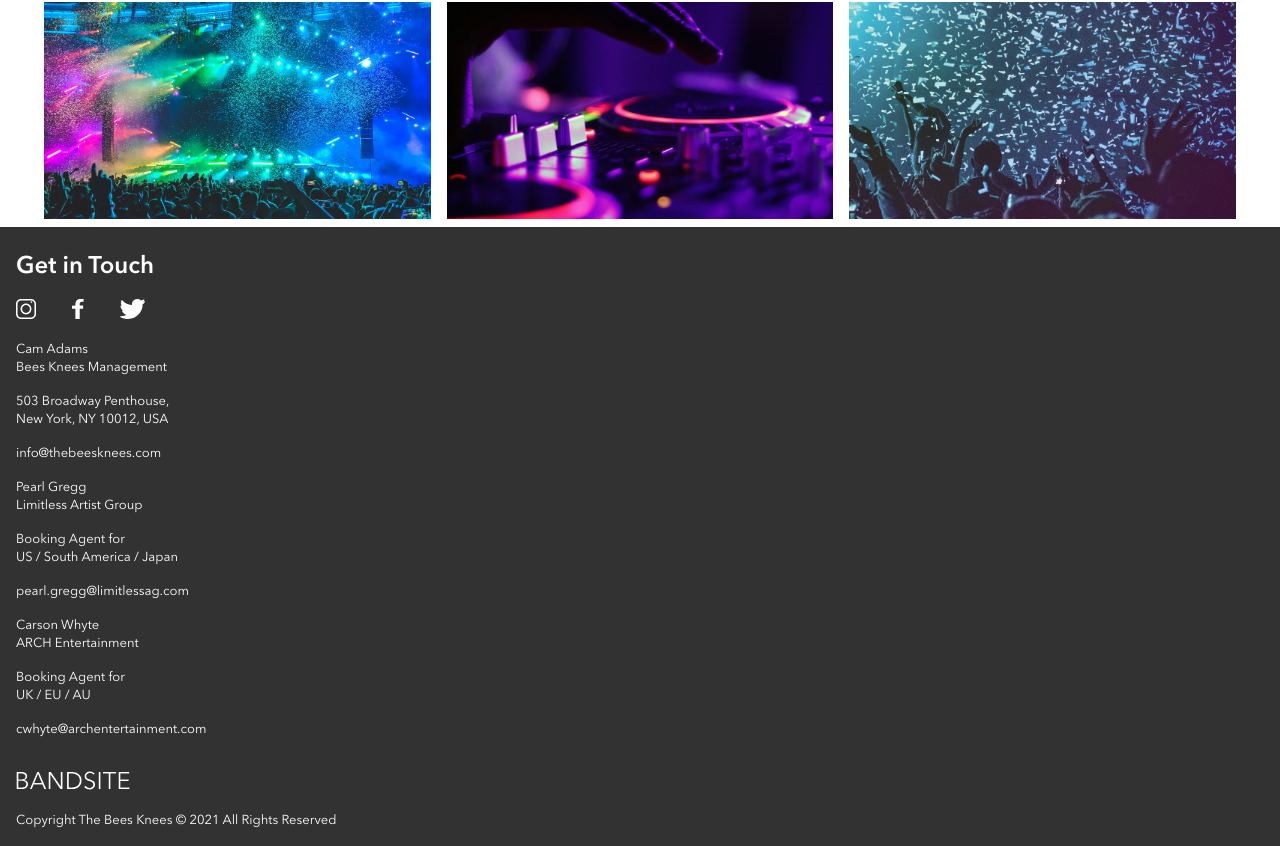
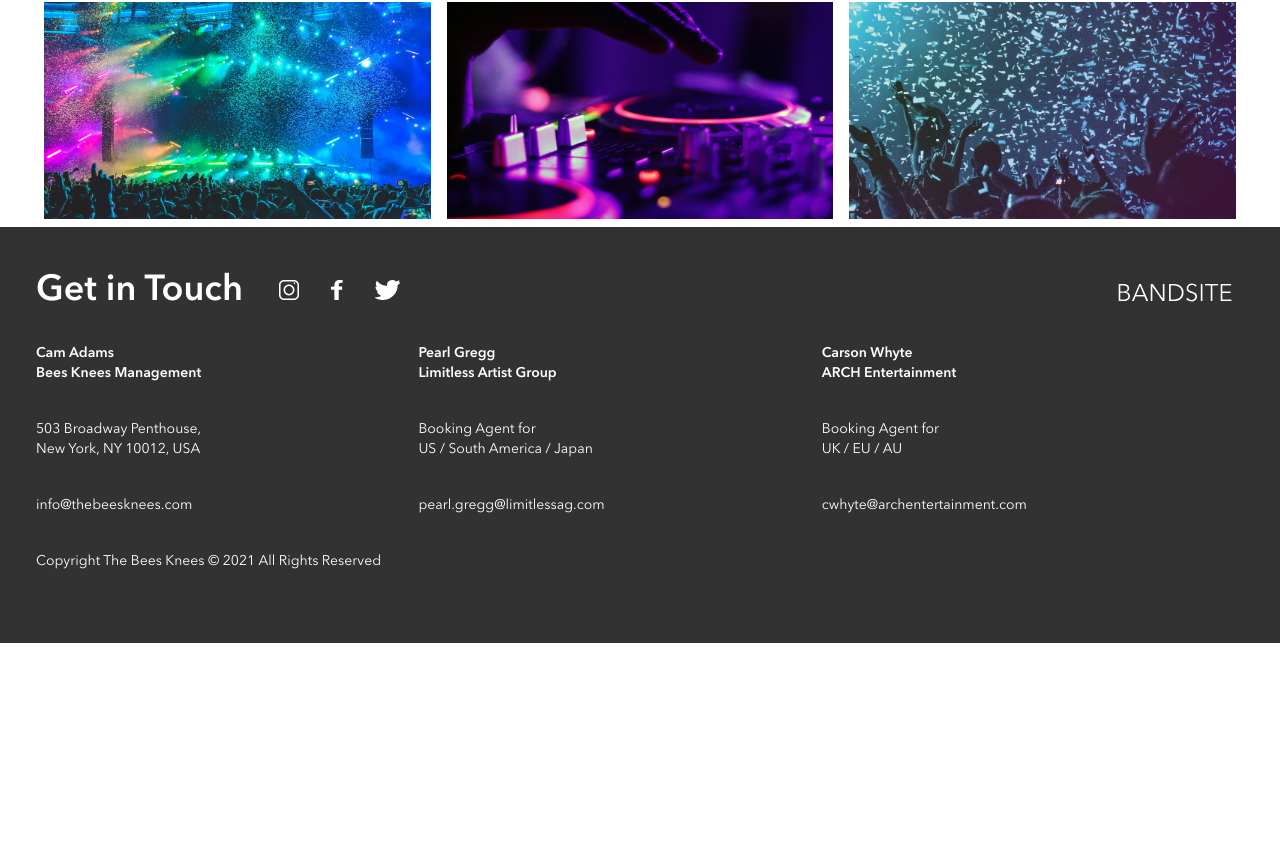
Before and after one commit to lucaslu/lucas-lu-bandsite, a plain HTML site: page index.html in a window 1280 px wide. Shown: the part 2257-3103 px from the top of the page. After the commit the page ends 2900 px from the top, so only its background shows below. Drawn offline with Linux system fonts and the light colour scheme.

Commit message:
add footer for tablet

```diff
--- a/index.html
+++ b/index.html
@@ -132,6 +132,7 @@
 
     <!-- Footer -->
     <footer class="footer">
+      <div class="footer__container">
         <h2 class="footer__title">Get in Touch</h2>
         <a href="http://www.instagram.com"
           ><img
@@ -148,9 +149,11 @@
         <a href="http://www.twitter.com"
           ><img src="./assets/icons/icon-twitter.svg" alt="Twitter"
         /></a>
+      </div>
 
+      <div class="footer__contact-container">
         <div class="footer__contact">
-        <p class="footer__text">
+          <p class="footer__text footer__text--title">
             Cam Adams <br />
             Bees Knees Management
           </p>
@@ -161,7 +164,7 @@
           <p class="footer__text">info@thebeesknees.com</p>
         </div>
         <div class="footer__contact">
-        <p class="footer__text">
+          <p class="footer__text footer__text--title">
             Pearl Gregg <br />
             Limitless Artist Group
           </p>
@@ -172,7 +175,7 @@
           <p class="footer__text">pearl.gregg@limitlessag.com</p>
         </div>
         <div class="footer__contact">
-        <p class="footer__text">
+          <p class="footer__text footer__text--title">
             Carson Whyte <br />
             ARCH Entertainment
           </p>
@@ -182,6 +185,8 @@
           </p>
           <p class="footer__text">cwhyte@archentertainment.com</p>
         </div>
+      </div>
+
       <img
         class="footer__logo"
         src="./assets/logos/Logo-bandsite.svg"
--- a/styles/partials/components/_footer.scss
+++ b/styles/partials/components/_footer.scss
@@ -6,6 +6,10 @@
 .footer {
   background-color: colors.$bandsite-black;
   padding: 0 1rem 1rem;
+
+  &__container {
+    padding-bottom: 1rem;
+  }
 
   &__title {
     @include mixins.title(colors.$white, 1.5rem, 2rem, 600);
@@ -19,11 +23,53 @@
 
   &__logo {
     padding-top: 2rem;
+    padding-bottom: 1rem;
   }
 
   &__text {
     @include mixins.title(colors.$white, 0.8125rem, 1.125rem, 400);
     margin: 0;
-    padding-top: 1rem;
+    padding-bottom: 1rem;
   }
 }
+
+/* styles for footer on tablet device */
+@include breakpoint.medium {
+  .footer {
+    padding: 0 2.25rem 2.25rem;
+    position: relative;
+
+    &__container {
+      @include mixins.flexed(flex-start, baseline);
+      padding: 0;
+    }
+
+    &__title {
+      @include mixins.title(colors.$white, 2.25rem, null, 600);
+      padding: 3rem 2.25rem 2.25rem 0;
+    }
+
+    &__contact-container {
+      display: flex;
+    }
+
+    &__contact {
+      flex-grow: 1;
+    }
+
+    &__text {
+      @include mixins.title(null, 0.875rem, 1.25rem, null);
+      padding-bottom: 2.25rem;
+
+      &--title {
+        font-weight: 600;
+      }
+    }
+
+    &__logo {
+      position: absolute;
+      top: 1.5rem;
+      right: 3rem;
+    }
+  }
+}
```
Also changed, not shown: styles/bio.css. Lines whose indentation alone changed are shown as unchanged.
